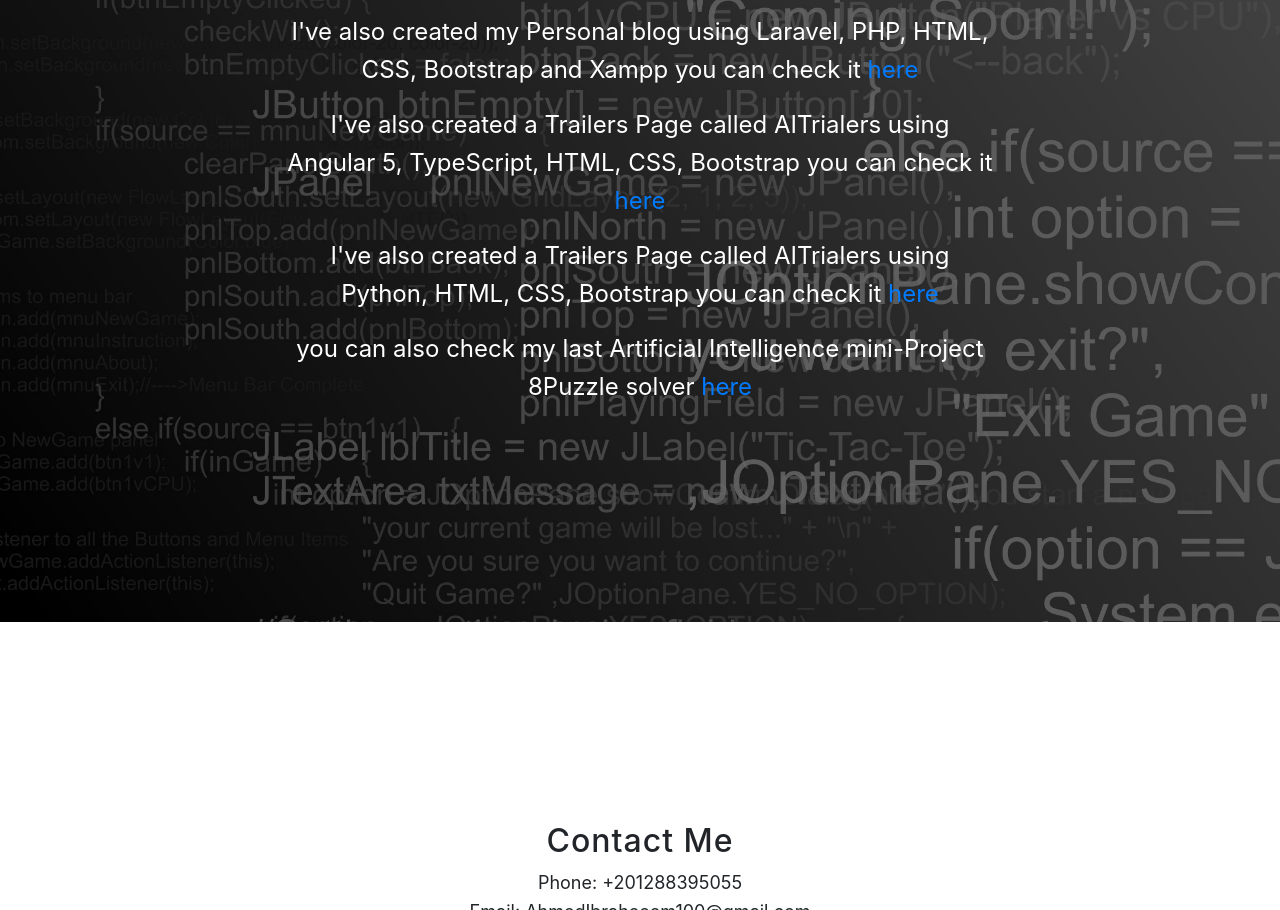
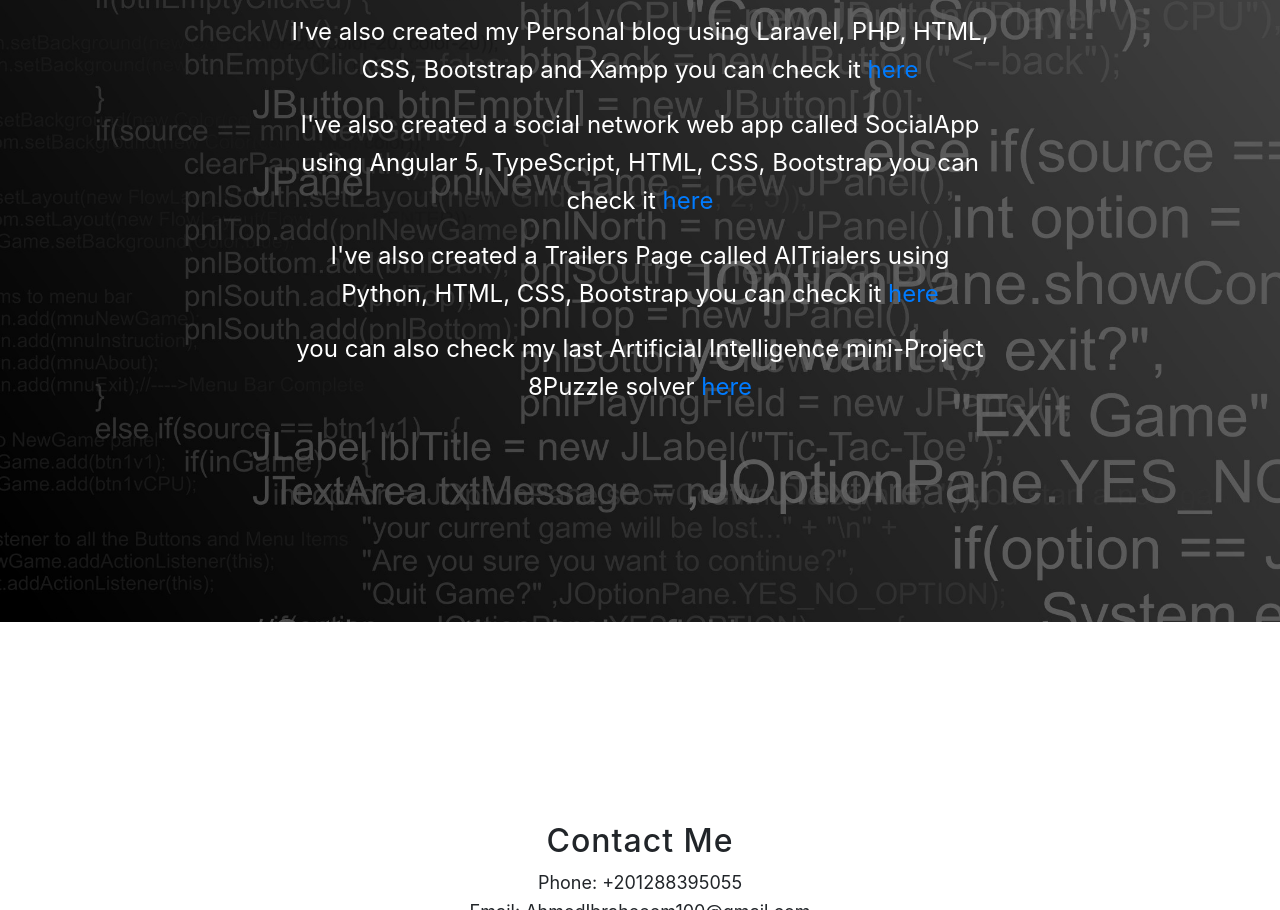
Before and after one commit to ahmedibraheeem/ahmedibraheeem.github.io, a website with bundled scripts: page index.html in a window 1280 px wide. Shown: the part 1819-2729 px from the top of the page. Built offline with nearby package versions, Linux system fonts and the light colour scheme.

Commit message:
mod social-app

```diff
--- a/index.html
+++ b/index.html
@@ -85,7 +85,7 @@
           <h2>Projects</h2>
           <p><font size="5">I've created a social media website (FriendsLink) using  PHP, JavaScript, HTML, CSS and Xampp you can check it <a href="https://ahmedibraheeem.github.io/FriendsLink">here</a> </font></p>
           <p><font size="5">I've also created my Personal blog using  Laravel, PHP, HTML, CSS, Bootstrap and Xampp you can check it <a href="https://ahmedibraheeem.github.io/blog">here</a> </font></p>
-          <p><font size="5">I've also created a Trailers Page called AITrialers using  Angular 5, TypeScript, HTML, CSS, Bootstrap you can check it <a href="https://ahmedibraheeem.github.io/social-app/">here</a> </font></p>
+          <p><font size="5">I've also created a social network web app called SocialApp using  Angular 5, TypeScript, HTML, CSS, Bootstrap you can check it <a href="https://ahmedibraheeem.github.io/social-app/">here</a> </font></p>
           <p><font size="5">I've also created a Trailers Page called AITrialers using  Python, HTML, CSS, Bootstrap you can check it <a href="https://ahmedibraheeem.github.io/AITrailers">here</a> </font></p>
           <p><font size="5">you can also check my last Artificial Intelligence mini-Project 8Puzzle solver <a href="https://ahmedibraheeem.github.io/8Puzzle/">here</a></font></p>
         </div>
```
